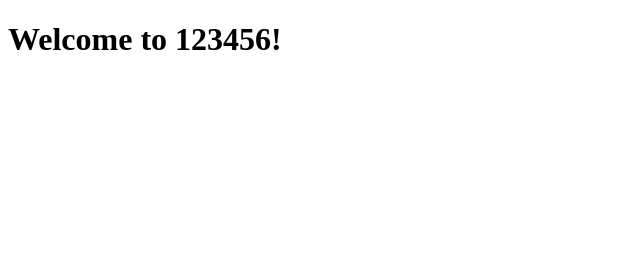
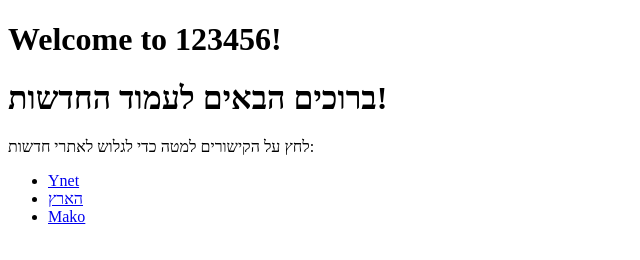
Before and after one commit to cnb344/123456, a plain HTML site: page index.html in a window 1280 px wide. Shown: the whole page, without its empty margins (0-640 px from the left). Drawn offline with Linux system fonts and the light colour scheme.

Commit message:
Update index.html
חדשות

```diff
--- a/index.html
+++ b/index.html
@@ -7,3 +7,18 @@
     <h1>Welcome to 123456!</h1>
 </body>
 </html>
+<!DOCTYPE html>
+<html>
+<head>
+    <title>חדשות</title>
+</head>
+<body>
+    <h1>ברוכים הבאים לעמוד החדשות!</h1>
+    <p>לחץ על הקישורים למטה כדי לגלוש לאתרי חדשות:</p>
+    <ul>
+        <li><a href="https://www.ynet.co.il" target="_blank">Ynet</a></li>
+        <li><a href="https://www.haaretz.co.il" target="_blank">הארץ</a></li>
+        <li><a href="https://www.mako.co.il" target="_blank">Mako</a></li>
+    </ul>
+</body>
+</html>
```
